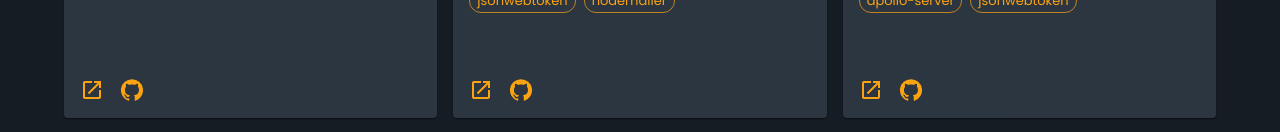
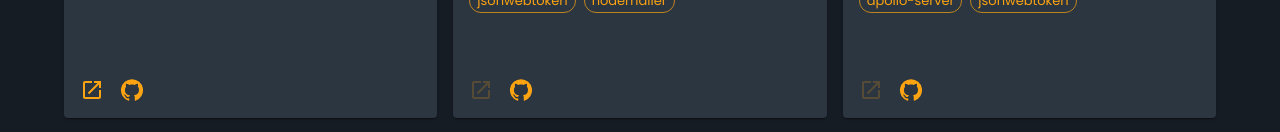
Before and after one commit to volkankaraali/portfolio, a Next.js app: page /projects in a window 1280 px wide. Shown: the part 452-584 px from the top of the page. Built offline with nearby package versions, Linux system fonts and the light colour scheme.

Commit message:
fix:product card link

```diff
--- a/src/components/ProductCard/index.tsx
+++ b/src/components/ProductCard/index.tsx
@@ -67,12 +67,12 @@ export default function ProductCard({ item }: Props) {
         </CardContent>
         <CardActions disableSpacing>
           <Tooltip title="live demo" placement="top">
-            <IconButton aria-label="add to favorites">
+            <IconButton aria-label="live" component="a" href={item.live} target="_blank" disabled={!item.live ? true : false} sx={{ opacity: !item.live ? 0.2 : 1 }}>
               <LaunchIcon color="primary" />
             </IconButton>
           </Tooltip>
           <Tooltip title="source code" placement="top">
-            <IconButton aria-label="share" >
+            <IconButton aria-label="share" component="a" href={item.github} target="_blank"  >
               <GitHubIcon color="primary" />
             </IconButton>
           </Tooltip>
```
